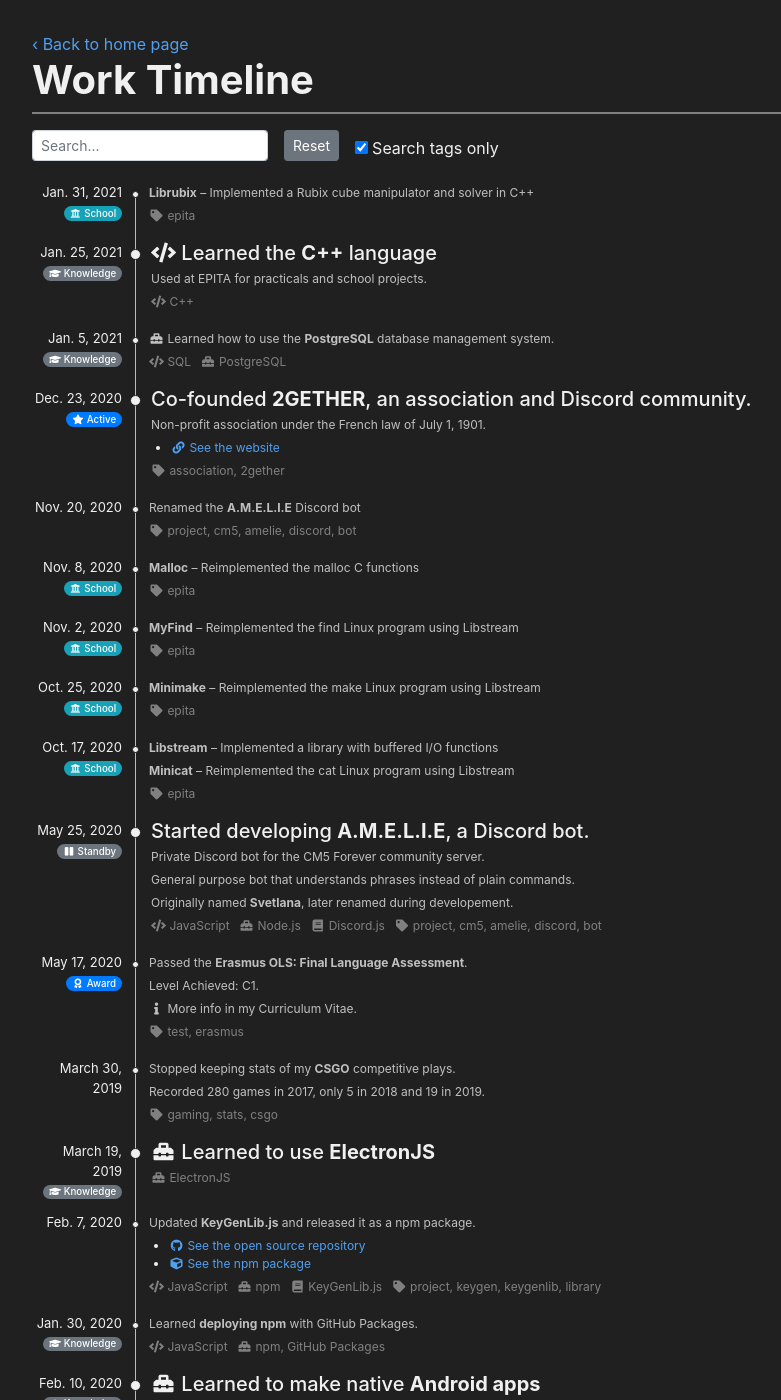
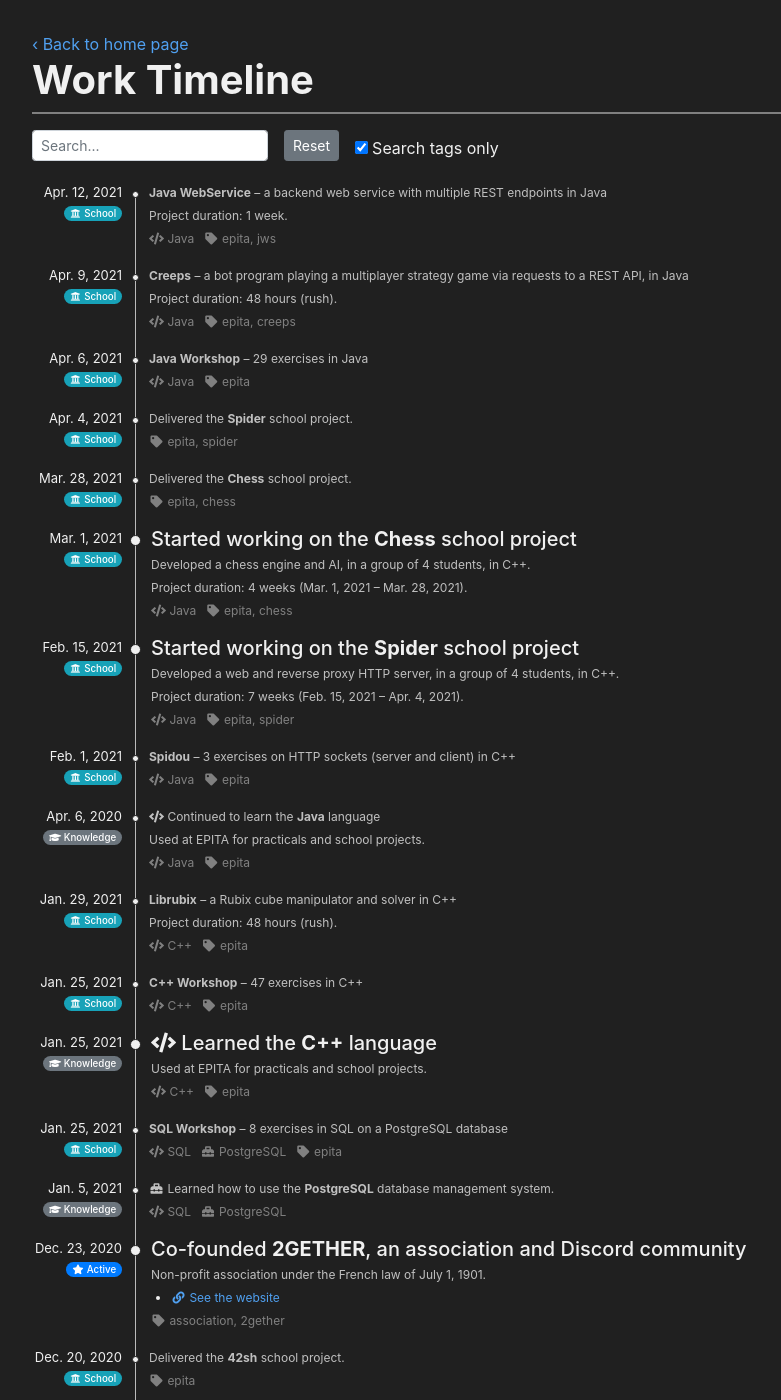
Before and after one commit to matiboux/matiboux.me, a Jekyll site: the page built from timeline.html, in a window 1280 px wide and 1400 px high. Shown: the whole window, without its empty margins (53-834 px from the left). Built offline with Jekyll 4.4.1, drawn with Linux system fonts in a browser that asks for light colours; nearby versions of some CDN libraries; some of the changed text lies outside the part shown.

Commit message:
Add EPITA practicals and projects in the timeline

```diff
--- a/_data/timeline.yml
+++ b/_data/timeline.yml
@@ -14,8 +14,85 @@
 
 
 - description:
-  - <b>Librubix</b> – Implemented a Rubix cube manipulator and solver in C++
-  date: Jan. 31, 2021
+  - <b>Java WebService</b> – a backend web service with multiple REST endpoints in Java
+  - "Project duration: 1 week."
+  date: Apr. 12, 2021
+  languages: [Java]
+  category: school
+  tags: [epita, jws]
+
+- description:
+  - <b>Creeps</b> – a bot program playing a multiplayer strategy game via requests to a REST API, in Java
+  - "Project duration: 48 hours (rush)."
+  date: Apr. 9, 2021
+  languages: [Java]
+  category: school
+  tags: [epita, creeps]
+
+- description:
+  - <b>Java Workshop</b> – 29 exercises in Java
+  date: Apr. 6, 2021
+  languages: [Java]
+  category: school
+  tags: [epita]
+
+- description:
+  - Delivered the <b>Spider</b> school project.
+  date: Apr. 4, 2021
+  category: school
+  tags: [epita, spider]
+
+- description:
+  - Delivered the <b>Chess</b> school project.
+  date: Mar. 28, 2021
+  category: school
+  tags: [epita, chess]
+
+- title: Started working on the <b>Chess</b> school project
+  description:
+  - "Developed a chess engine and AI, in a group of 4 students, in C++."
+  - "Project duration: 4 weeks (Mar. 1, 2021 – Mar. 28, 2021)."
+  date: Mar. 1, 2021
+  languages: [Java]
+  category: school
+  tags: [epita, chess]
+
+- title: Started working on the <b>Spider</b> school project
+  description:
+  - "Developed a web and reverse proxy HTTP server, in a group of 4 students, in C++."
+  - "Project duration: 7 weeks (Feb. 15, 2021 – Apr. 4, 2021)."
+  date: Feb. 15, 2021
+  languages: [Java]
+  category: school
+  tags: [epita, spider]
+
+- description:
+  - <b>Spidou</b> – 3 exercises on HTTP sockets (server and client) in C++
+  date: Feb. 1, 2021
+  languages: [Java]
+  category: school
+  tags: [epita]
+
+- description:
+  - <i class="fas fa-code fa-fw"></i> Continued to learn the <b>Java</b> language
+  - Used at EPITA for practicals and school projects.
+  date: Apr. 6, 2020
+  languages: [Java]
+  category: knowledge
+  tags: [epita]
+
+- description:
+  - <b>Librubix</b> – a Rubix cube manipulator and solver in C++
+  - "Project duration: 48 hours (rush)."
+  date: Jan. 29, 2021
+  languages: [C++]
+  category: school
+  tags: [epita]
+
+- description:
+  - <b>C++ Workshop</b> – 47 exercises in C++
+  date: Jan. 25, 2021
+  languages: [C++]
   category: school
   tags: [epita]
 
@@ -24,6 +101,15 @@
   date: Jan. 25, 2021
   languages: [C++]
   category: knowledge
+  tags: [epita]
+
+- description:
+  - <b>SQL Workshop</b> – 8 exercises in SQL on a PostgreSQL database
+  date: Jan. 25, 2021
+  languages: [SQL]
+  tools: [PostgreSQL]
+  category: school
+  tags: [epita]
 
 - description: <i class="fas fa-toolbox fa-fw"></i> Learned how to use the <b>PostgreSQL</b> database management system.
   date: Jan. 5, 2021
@@ -31,7 +117,7 @@
   tools: [PostgreSQL]
   category: knowledge
 
-- title: Co-founded <b>2GETHER</b>, an association and Discord community.
+- title: Co-founded <b>2GETHER</b>, an association and Discord community
   description:
   - Non-profit association under the French law of July 1, 1901.
   links:
@@ -41,32 +127,69 @@
   status: active
   tags: [association, 2gether]
 
-- description: Renamed the <b>A.M.E.L.I.E</b> Discord bot
+- description:
+  - Delivered the <b>42sh</b> school project.
+  date: Dec. 20, 2020
+  category: school
+  tags: [epita]
+
+- title: Started working on the <b>42sh</b> school project
+  description:
+  - "Developed a POSIX shell, in a group of 4 students, in C."
+  - "Project duration: 4 weeks (Nov. 23, 2020 – Dec. 20, 2020)."
+  date: Nov. 23, 2020
+  languages: [C]
+  category: school
+  tags: [epita]
+
+- description: Renamed <b>Svetlana</b>, a Discord bot, to <b>A.M.E.L.I.E</b>
   date: Nov. 20, 2020
   tags: [project, cm5, amelie, discord, bot]
 
 - description:
-  - <b>Malloc</b> – Reimplemented the malloc C functions
-  date: Nov. 8, 2020
+  - <b>Malloc</b> – Reimplemented the malloc-family C functions
+  - "Project duration: 1 week."
+  date: Nov. 2, 2020
+  languages: [C]
+  category: school
+  tags: [epita]
+
+- description:
+  - <b>Shell Workshop</b> – 28 exercises in Shell
+  date: Oct. 26, 2020
+  languages: [C]
   category: school
   tags: [epita]
 
 - description:
   - <b>MyFind</b> – Reimplemented the find Linux program using Libstream
-  date: Nov. 2, 2020
+  - "Project duration: 1 week."
+  date: Oct. 26, 2020
+  languages: [C]
   category: school
   tags: [epita]
 
 - description:
   - <b>Minimake</b> – Reimplemented the make Linux program using Libstream
-  date: Oct. 25, 2020
+  - "Project duration: 1 week."
+  date: Oct. 19, 2020
+  languages: [C]
   category: school
   tags: [epita]
 
 - description:
   - <b>Libstream</b> – Implemented a library with buffered I/O functions
   - <b>Minicat</b> – Reimplemented the cat Linux program using Libstream
+  - "Project duration: 48 hours (rush)."
   date: Oct. 17, 2020
+  languages: [C]
+  category: school
+  tags: [epita]
+
+- description:
+  - <b>Piscine C</b> – 120 exercises in C
+  date: Sept. 29, 2020
+  languages: [C]
   category: school
   tags: [epita]
 
@@ -116,7 +239,7 @@
   libraries: [KeyGenLib.js]
   tags: [project, keygen, keygenlib, library]
 
-- description: Learned <b>deploying npm</b> with GitHub Packages.
+- description: Learned <b>deploying npm packages</b> with GitHub Packages.
   date: Jan. 30, 2020
   languages: [JavaScript]
   tools: [npm, GitHub Packages]
```
